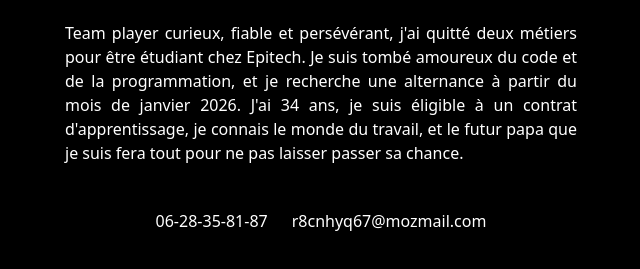
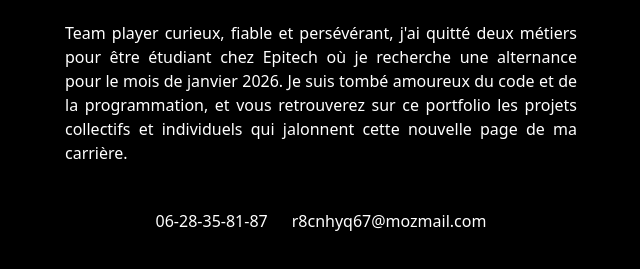
Before and after one commit to jmitchell35/digital_portfolio, a plain HTML site: page index.html in a window 1280 px wide. Shown: the part 523-792 px from the top of the page, without its empty margins (319-959 px from the left). Drawn offline with nearby package versions, Linux system fonts and the light colour scheme.

Commit message:
Slightly adjusting introduction sentence

```diff
--- a/index.html
+++ b/index.html
@@ -27,7 +27,7 @@
       <img class="max-w-[40%] md:max-w-[30%] lg:max-w-[20%] xl:max-w-[20%] 2xl:max-w-[20%] h-auto" src="1639303808823.jpg" alt="Julian's profile picture">
       <h1 class="text-center my-2 text-[150%] sm:text-[250%] md:text-[300%]">Julian Mitchell</h1>
       <h2 class="text-center mb-6 text-[100%] sm:text-[150%] md:text-[200%]">Alternant développeur</h2>
-      <p class="text-justify w-[70%] sm:w-[40%]">Team player curieux, fiable et persévérant, j'ai quitté deux métiers pour être étudiant chez Epitech. Je suis tombé amoureux du code et de la programmation, et je recherche une alternance à partir du mois de janvier 2026. J'ai 34 ans, je suis éligible à un contrat d'apprentissage, je connais le monde du travail, et le futur papa que je suis fera tout pour ne pas laisser passer sa chance.</p>
+      <p class="text-justify w-[70%] sm:w-[40%]">Team player curieux, fiable et persévérant, j'ai quitté deux métiers pour être étudiant chez Epitech où je recherche une alternance pour le mois de janvier 2026. Je suis tombé amoureux du code et de la programmation, et vous retrouverez sur ce portfolio les projets collectifs et individuels qui jalonnent cette nouvelle page de ma carrière.</p>
     </div>
   </div>
 
```
